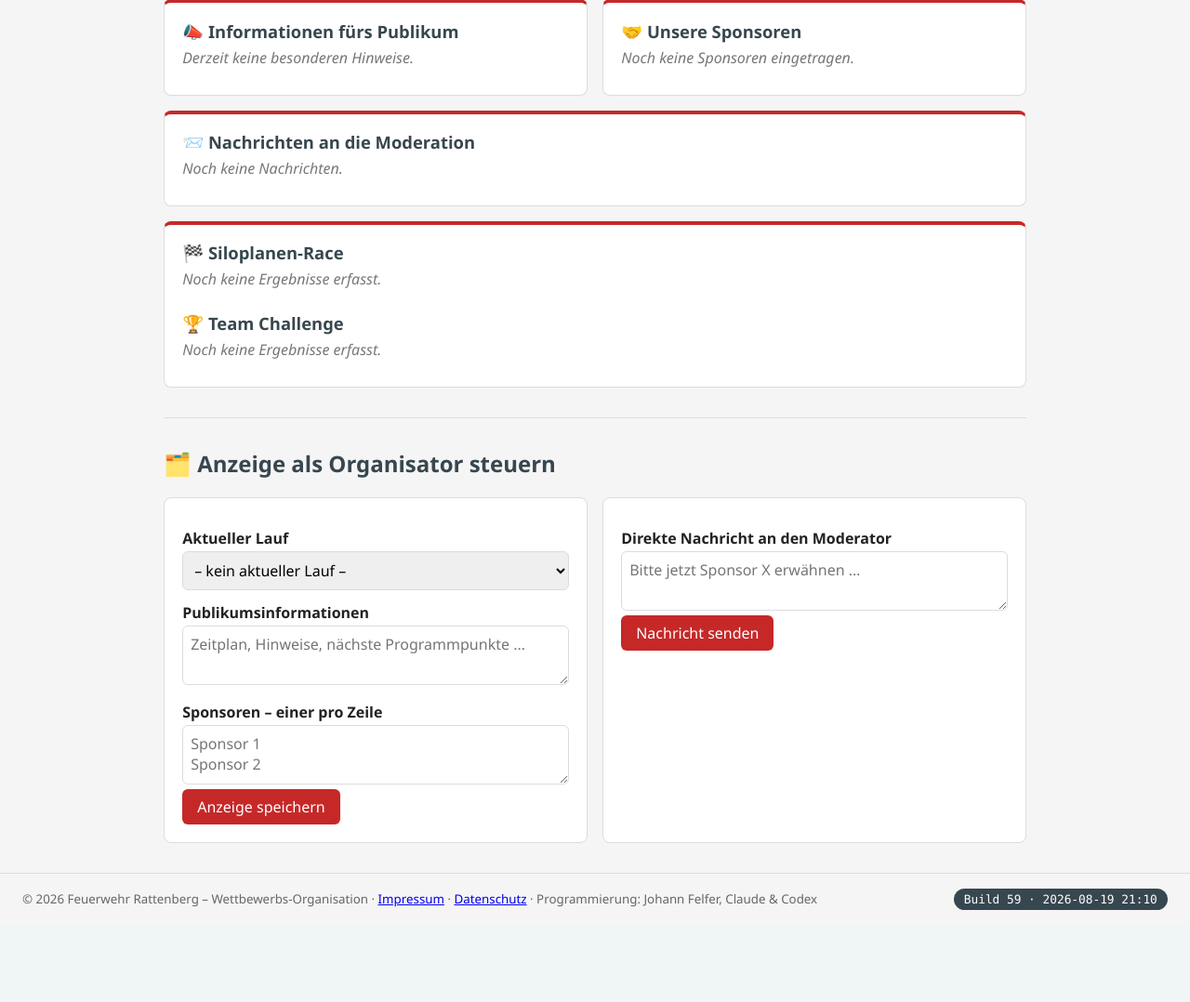
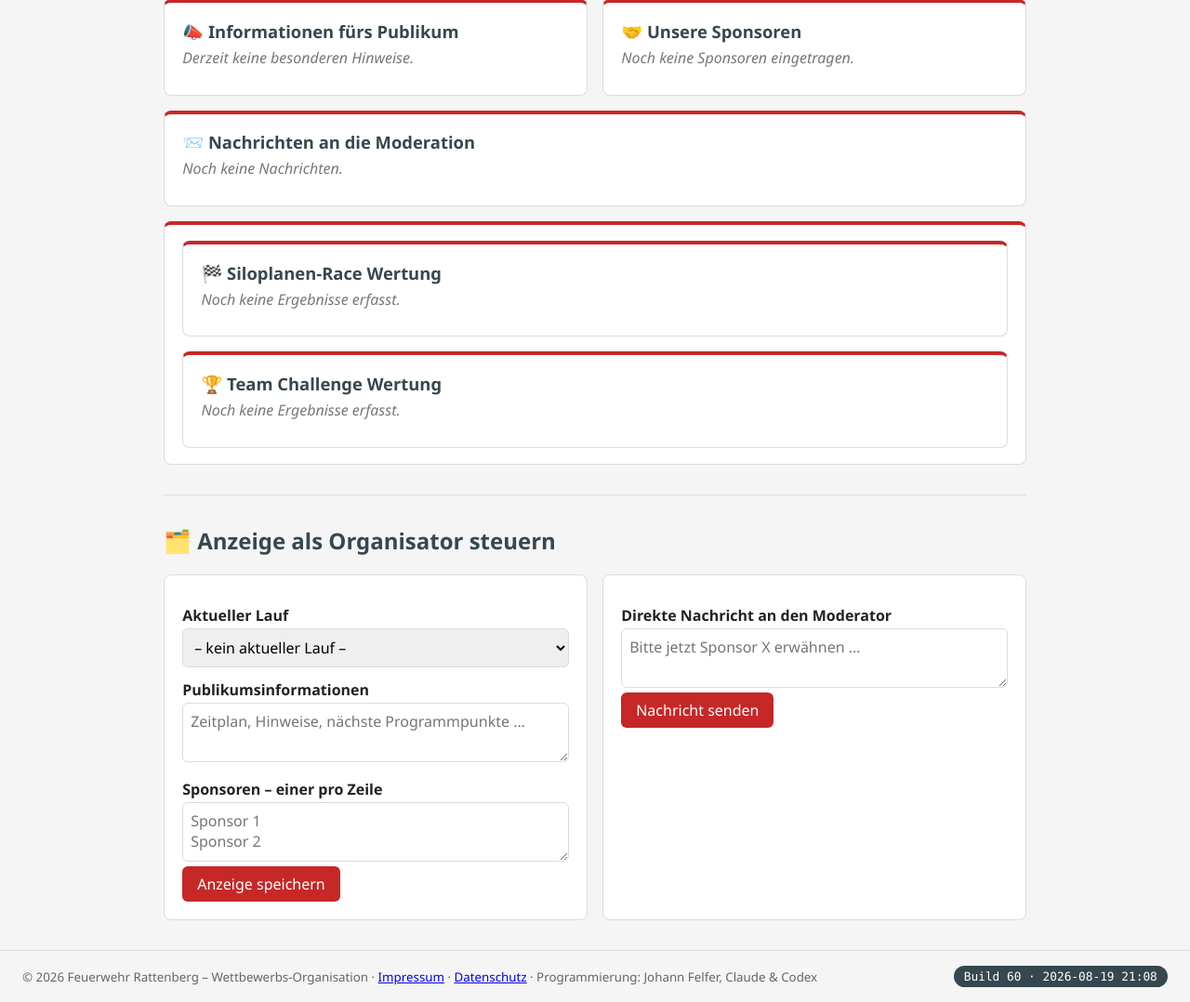
Before and after one commit to HansFel/FeuerwehrRattenberg, a Flask app: page /moderator/ in a window 1280 px wide. Shown: the part 813-1891 px from the top of the page at 93% size. Before the commit the page ends 1792 px from the top, so only its background shows below. Run offline with Flask 3, Linux system fonts and the light colour scheme; a user stored in the database is signed in; data comes from the database, SQL or seed files in the repository; data that the repository does not hold is empty.

Commit message:
Build 60: Moderator-Dashboard – Siloplanen-Race und Team Challenge als getrennte Karten

```diff
--- a/app/templates/moderator/_rangliste.html
+++ b/app/templates/moderator/_rangliste.html
@@ -1,4 +1,5 @@
-<h2>🏁 Siloplanen-Race</h2>
+<section class="dash-karte" style="margin-bottom:1rem;">
+  <h2>🏁 Siloplanen-Race Wertung</h2>
   {% if siloplanen_tabelle %}
   <table class="moderator-rangliste">
     <thead>
@@ -25,8 +26,10 @@
   {% else %}
     <p class="leer">Noch keine Ergebnisse erfasst.</p>
   {% endif %}
+</section>
 
-<h2 style="margin-top:1.5rem">🏆 Team Challenge</h2>
+<section class="dash-karte">
+  <h2>🏆 Team Challenge Wertung</h2>
   {% if team_challenge_tabelle %}
   <table class="moderator-rangliste">
     <thead>
@@ -53,3 +56,4 @@
   {% else %}
     <p class="leer">Noch keine Ergebnisse erfasst.</p>
   {% endif %}
+</section>
--- a/app/version.py
+++ b/app/version.py
@@ -7,5 +7,5 @@ kein Auto-Timestamp beim Build, damit der angezeigte Wert eindeutig einem
 bekannten Quellcode-Stand entspricht.
 """
 
-BUILD_NUMMER = 59
-BUILD_ZEIT = "2026-08-19 21:10"
+BUILD_NUMMER = 60
+BUILD_ZEIT = "2026-08-19 21:08"
```
Lines whose indentation alone changed are shown as unchanged.
